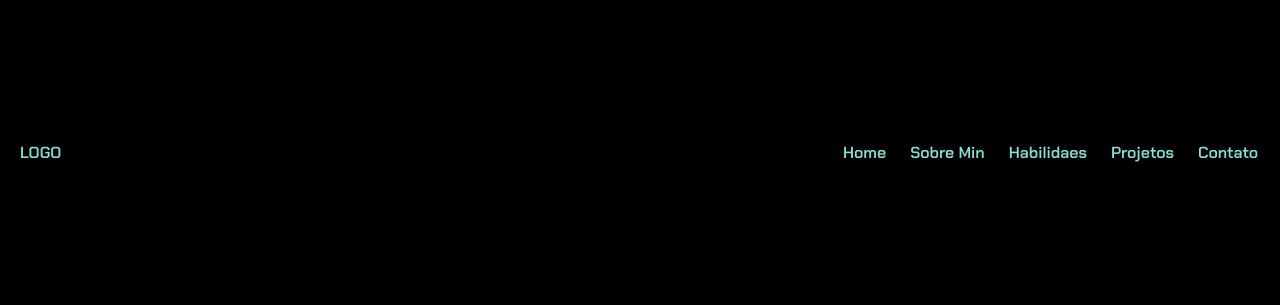
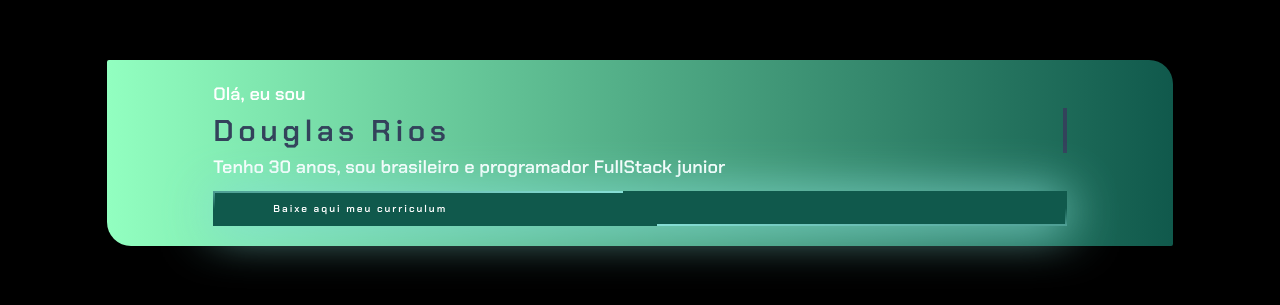
Before and after one commit to RiosBlack/Portfolio, a Next.js app: page /criacao in a window 1280 px wide. Shown: the part 247-552 px from the top of the page. Built offline with nearby package versions, Linux system fonts and the light colour scheme.

Commit message:
Card Finalizado

```diff
--- /dev/null
+++ b/components/CardHello.module.css
@@ -0,0 +1,142 @@
+/*inicio da parte do botão*/
+@import url('https://fonts.googleapis.com/css2?family=Chakra+Petch:wght@600&display=swap');
+
+.a {
+    top: 50%;
+    left: 50%;
+    background-color: #10594c;
+    transform: translate(0%, 0%);
+    color: #fff;
+    padding: 10px 60px;
+    margin-top: 10px;
+    font-size: 10px;
+    letter-spacing: 2px;
+    text-decoration: none;
+    text-transform: uppercase;
+    box-shadow: 0 3px 50px #87dfd6;
+    overflow: hidden;
+    transition: 1s;
+}
+.a:hover {
+    transition: 1s;
+    background-color: #92ffc0;
+    color: #33425b;
+}
+
+.span:nth-child(1) {
+    position: absolute;
+    top: 0;
+    left: 0;
+    width: 100%;
+    height: 2px;
+    background: linear-gradient(to right, #10594c, #87dfd6);
+    animation: animate1 2s linear infinite;
+    animation-delay: 1s;
+}
+@keyframes animate1 {
+    0% {
+        transform: translateX(-100%);
+    }
+    100% {
+        transform: translateX(100%);
+    }
+}
+
+.span:nth-child(2) {
+    position: absolute;
+    top: 0;
+    right: 0;
+    width: 2px;
+    height: 100%;
+    background: linear-gradient(to bottom, #10594c, #87dfd6);
+    animation: animate2 2s linear infinite;
+}
+
+@keyframes animate2 {
+    0% {
+        transform: translateY(-100%);
+    }
+    100% {
+        transform: translateY(100%);
+    }
+}
+
+.span:nth-child(3) {
+    position: absolute;
+    bottom: 0;
+    left: 0;
+    width: 100%;
+    height: 2px;
+    background: linear-gradient(to left, #10594c, #87dfd6);
+    animation: animate3 2s linear infinite;
+    animation-delay: 1s;
+}
+@keyframes animate3 {
+    0% {
+        transform: translateX(100%);
+    }
+    100% {
+        transform: translateX(-100%);
+    }
+}
+
+.span:nth-child(4) {
+    position: absolute;
+    top: 0;
+    left: 0;
+    width: 2px;
+    height: 100%;
+    background: linear-gradient(to top, #10594c, #87dfd6);
+    animation: animate4 2s linear infinite;
+}
+@keyframes animate4 {
+    0% {
+        transform: translateY(100%);
+    }
+    100% {
+        transform: translateY(-100%);
+    }
+}
+
+/*fim da parte do botão*/
+
+/*Inicio da parte da maquina de digitar o meu nome */
+
+.typewriter {
+    color: #33425b;
+    font-family: 'Chakra Petch', sans-serif;
+    font-size: 30px;
+    overflow: hidden;
+    /* Ensures the content is not revealed until the animation */
+    border-right: 0.15em solid #33425b;
+    /* The typwriter cursor */
+    white-space: nowrap;
+    /* Keeps the content on a single line */
+    margin: 0 auto;
+    /* Gives that scrolling effect as the typing happens */
+    letter-spacing: 0.15em;
+    /* Adjust as needed */
+    animation: typing 3s steps(20, end), blink-caret 0.5s step-end infinite;
+}
+
+/* The typing effect */
+@keyframes typing {
+    from {
+        width: 0;
+    }
+
+    to {
+        width: 100%;
+    }
+}
+
+/* The typewriter cursor effect */
+@keyframes blink-caret {
+    0% {
+        border-color: transparent;
+    }
+
+    50% {
+        border-color: #33425b;
+    }
+}
--- /dev/null
+++ b/components/CardHello.tsx
@@ -0,0 +1,25 @@
+import React from 'react';
+import style from './CardHello.module.css';
+//"font-FontGeral flex items-center justify-center text-white border-2 border-[#87DFD6] rounded-md mt-3 text-base"
+export default function CardHello() {
+    return (
+        <div className="bg-gradient-to-r from-[#92FFC0] to-[#10594C] w-5/6 h-auto rounded-tr-3xl rounded-bl-3xl rounded-tl-sm rounded-br-sm flex items-center justify-center py-5">
+            <div className="w-4/5 h-4/5">
+                <p className="font-FontGeral text-white text-lg">Olá, eu sou</p>
+                <div className={style.typewriter}>Douglas Rios</div>
+                <p className="text-white font-FontGeral text-lg">
+                    Tenho 30 anos, sou brasileiro e programador FullStack junior
+                </p>
+                <div className={style.a}>
+                    <span className={style.span}></span>
+                    <span className={style.span}></span>
+                    <span className={style.span}></span>
+                    <span className={style.span}></span>
+                    <button className="font-FontGeral">
+                        Baixe aqui meu curriculum
+                    </button>
+                </div>
+            </div>
+        </div>
+    );
+}
--- a/components/Header.tsx
+++ b/components/Header.tsx
@@ -1,5 +1,6 @@
+import Image from 'next/image';
 import React from 'react';
-
+import Logo from '../public/Logo.png';
 export default function Header() {
     const styleA =
         'border-2 border-transparent hover:transition-colors duration-500 hover:border-b-white hover:text-white';
@@ -7,27 +8,35 @@ export default function Header() {
     return (
         <div className="w-full font-FontGeral text-VerdeClaro-100">
             <header>
-                <nav className="flex justify-between">
-                    <a className="ml-5" href="./">
-                        <div>LOGO</div>
+                <nav className="grid md:flex md:justify-between md:justify-items-center ">
+                    <a
+                        className="grid justify-items-center mb-2 md:ml-5"
+                        href="./"
+                    >
+                        <Image
+                            height={50}
+                            width={150}
+                            src={Logo}
+                            alt="Bandeira do Brasil"
+                        />
                     </a>
-                    <ul className="flex mr-5">
-                        <li className="pr-5">
+                    <ul className="grid grid-cols-2 gap-1 place-items-center md:flex md:mr-5 items-center">
+                        <li className="md:pr-5">
                             <a href="" className={styleA}>
                                 Home
                             </a>
                         </li>
-                        <li className="pr-5">
+                        <li className="md:pr-5">
                             <a className={styleA} href="">
                                 Sobre Min
                             </a>
                         </li>
-                        <li className="pr-5">
+                        <li className="md:pr-5">
                             <a className={styleA} href="">
                                 Habilidaes
                             </a>
                         </li>
-                        <li className="pr-5">
+                        <li className="md:pr-5">
                             <a className={styleA} href="">
                                 Projetos
                             </a>
--- a/pages/criacao.tsx
+++ b/pages/criacao.tsx
@@ -1,5 +1,5 @@
 import React from 'react';
-import ButtonPor from '../components/Header';
+import ButtonPor from '../components/CardHello';
 
 export default function criacao() {
     return (
```
Also changed, not shown: public/Logo.png (added).
